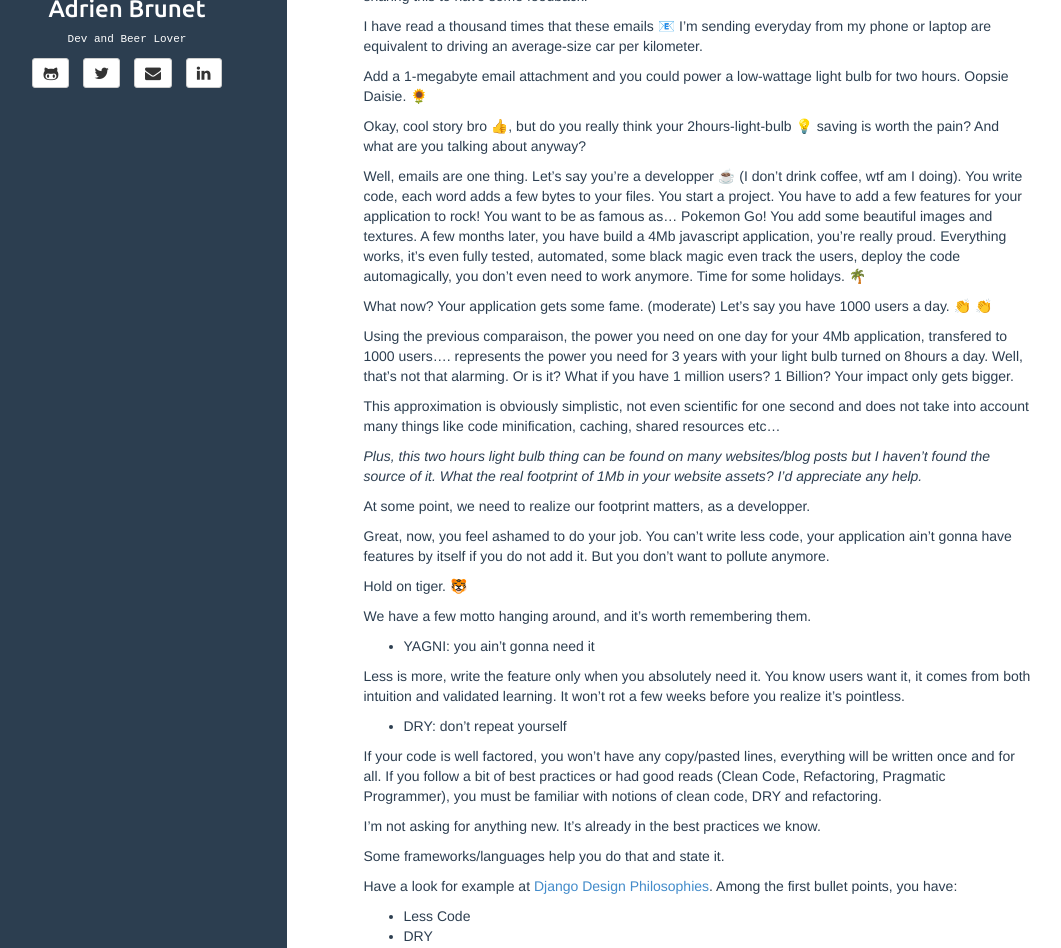
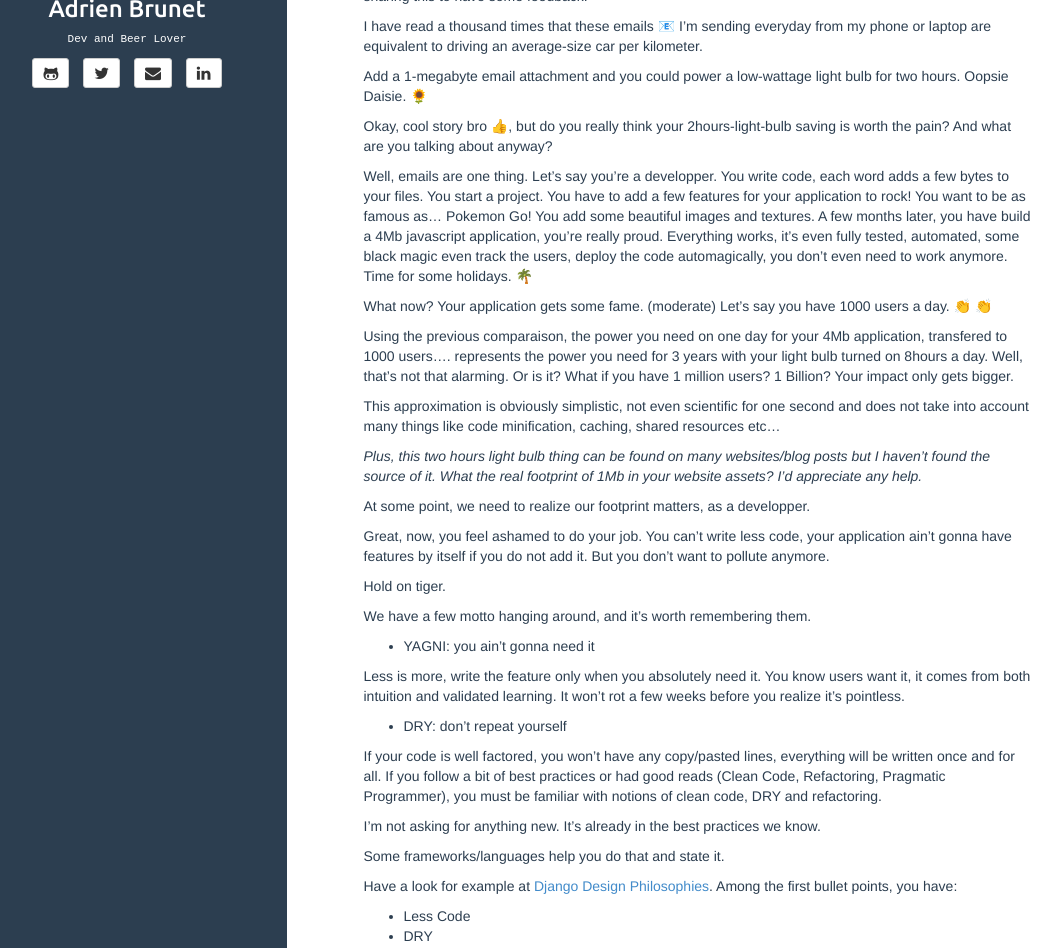
Before and after one commit to adrienbrunet/adrienbrunet.github.io, a Jekyll site: the page built from _posts/2016-07-26-green-coding.markdown, in a window 1280 px wide and 1400 px high, cut to the strip 452-1400 px from the top of the window. Shown: the whole strip, without its empty margins (33-1094 px from the left). Built offline with Jekyll 4.4.1, drawn with Linux system fonts in a browser that asks for light colours; emoji names are drawn with the system emoji font; comment, search, counter and statistics services are not loaded; some of the changed text lies outside the part shown.

Commit message:
Update 2016-07-26-green-coding.markdown

```diff
--- a/_posts/2016-07-26-green-coding.markdown
+++ b/_posts/2016-07-26-green-coding.markdown
@@ -15,7 +15,7 @@ description: Coding Green - a matter of performance.
 # Green Coding
 
 
-_"Green coding"? :four_leaf_clover: What about it? I'm not gonna plant trees while coding dude!_
+_"Green coding"? What about it? I'm not gonna plant trees while coding dude!_
 
 
 Well, _"green coding"_ :seedling: is not really a thing (or I'm not aware of it yet) but I'm starting to think about it so I'm sharing this to have some feedback.
@@ -27,10 +27,10 @@ I have read a thousand times that these emails :email: I'm sending everyday from
 Add a 1-megabyte email attachment and you could power a low-wattage light bulb for two hours. Oopsie Daisie. :sunflower:
 
 
-Okay, cool story bro :+1:, but do you really think your 2hours-light-bulb :bulb: saving is worth the pain? And what are you talking about anyway?
+Okay, cool story bro :+1:, but do you really think your 2hours-light-bulb saving is worth the pain? And what are you talking about anyway?
 
 
-Well, emails are one thing. Let's say you're a developper :coffee: (I don't drink coffee, wtf am I doing). You write code, each word adds a few bytes to your files.
+Well, emails are one thing. Let's say you're a developper. You write code, each word adds a few bytes to your files.
 You start a project. You have to add a few features for your application to rock! You want to be as famous as... Pokemon Go!
 You add some beautiful images and textures.
 A few months later, you have build a 4Mb javascript application, you're really proud. Everything works, it's even fully tested, automated, some black magic even track the users, deploy the code automagically, you don't even need to work anymore. Time for some holidays. :palm_tree:
@@ -50,7 +50,7 @@ At some point, we need to realize our footprint matters, as a developper.
 
 Great, now, you feel ashamed to do your job. You can't write less code, your application ain't gonna have features by itself if you do not add it. But you don't want to pollute anymore.
 
-Hold on tiger. :tiger:
+Hold on tiger.
 
 
 We have a few motto hanging around, and it's worth remembering them.
```
